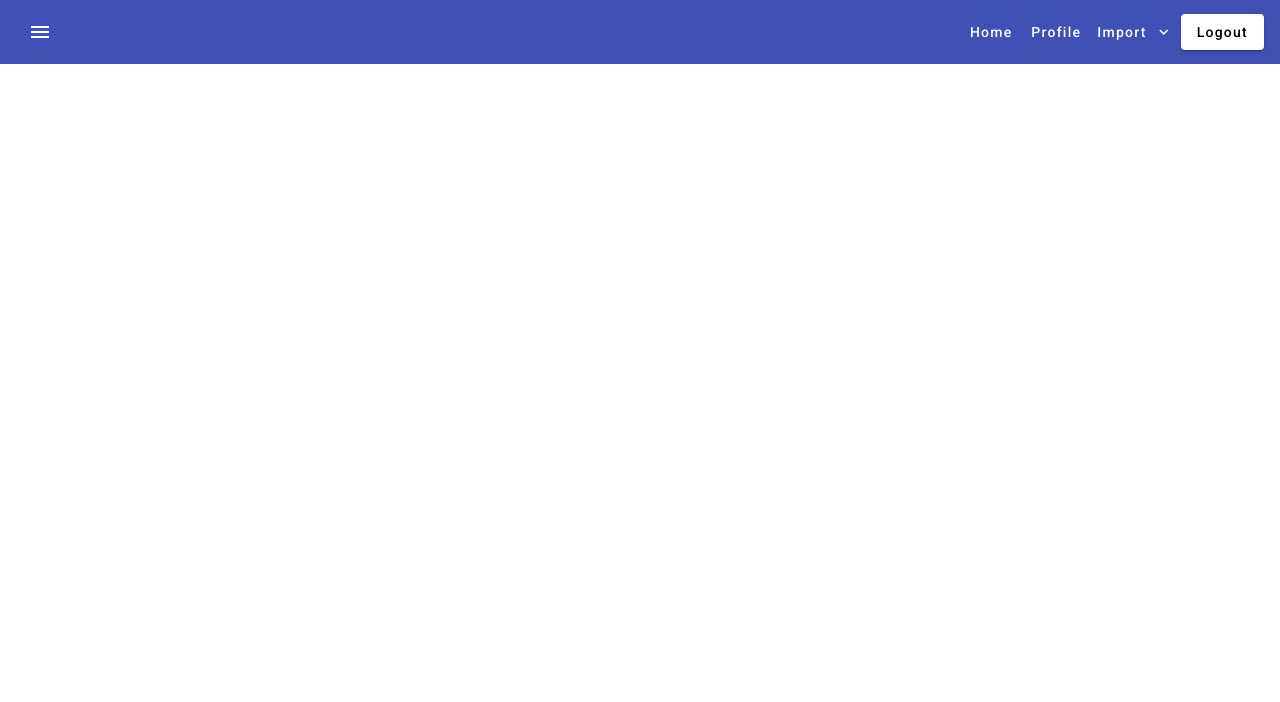
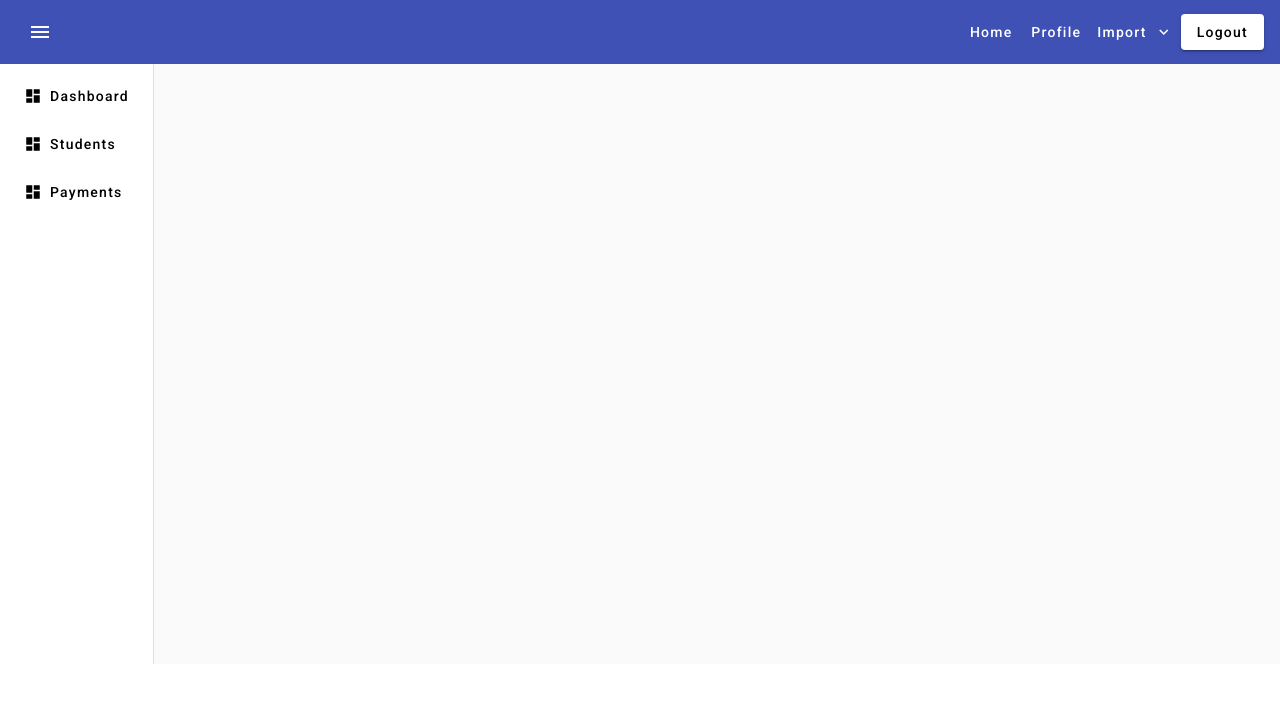
Before and after one commit to sikatikenmogne/spring-angular-rest-api-sample, an Angular app in the folder frontend-ang/: page / in a window 1280 px wide. Shown: the top 702 px of the page. Built offline with nearby package versions, Linux system fonts and the light colour scheme.

Commit message:
Add sidebar component

```diff
--- a/frontend-ang/src/app/app.component.html
+++ b/frontend-ang/src/app/app.component.html
@@ -15,3 +15,33 @@
   </mat-menu>
   <button mat-raised-button color>Logout</button>
 </mat-toolbar>
+
+<mat-drawer-container>
+  <mat-drawer opened="true" mode="side" position="start">
+    <mat-list>
+      <mat-list-item>
+        <button mat-button>
+          <mat-icon>dashboard</mat-icon>
+          Dashboard
+        </button>
+      </mat-list-item>
+      <mat-list-item>
+        <button mat-button>
+          <mat-icon>dashboard</mat-icon>
+          Students
+        </button>
+      </mat-list-item>
+      <mat-list-item>
+        <button mat-button>
+          <mat-icon>dashboard</mat-icon>
+          Payments
+        </button>
+      </mat-list-item>
+    </mat-list>
+  </mat-drawer>
+  <mat-drawer-content>
+    <div style="min-height: 600px">
+      <router-outlet></router-outlet>
+    </div>
+  </mat-drawer-content>
+</mat-drawer-container>
```
